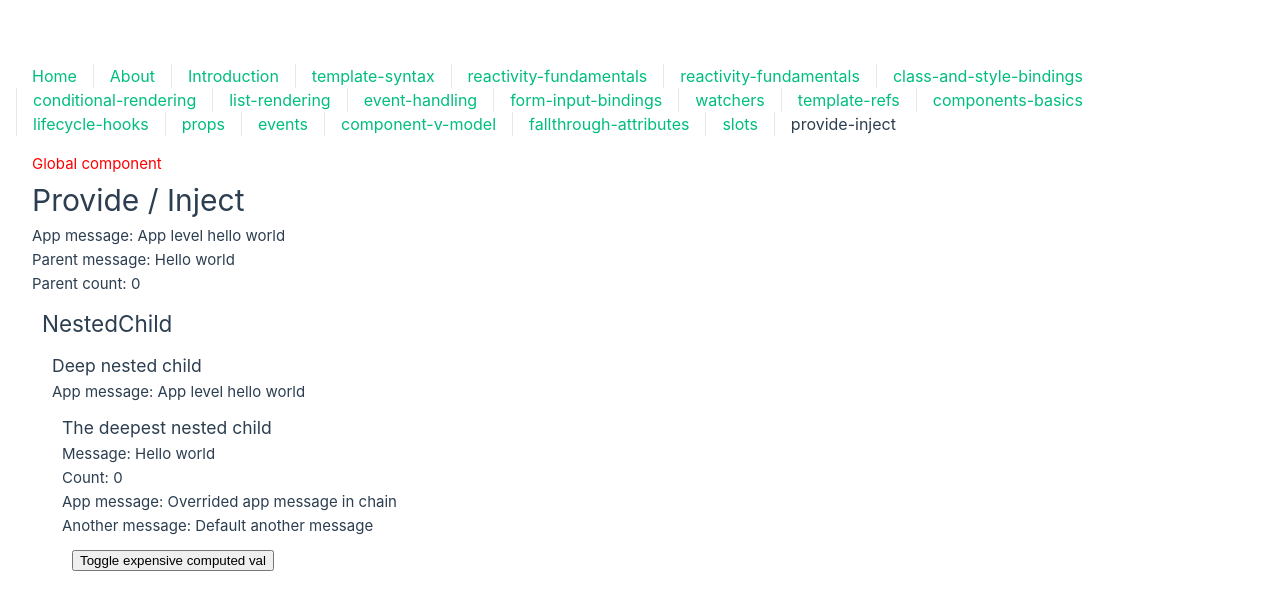
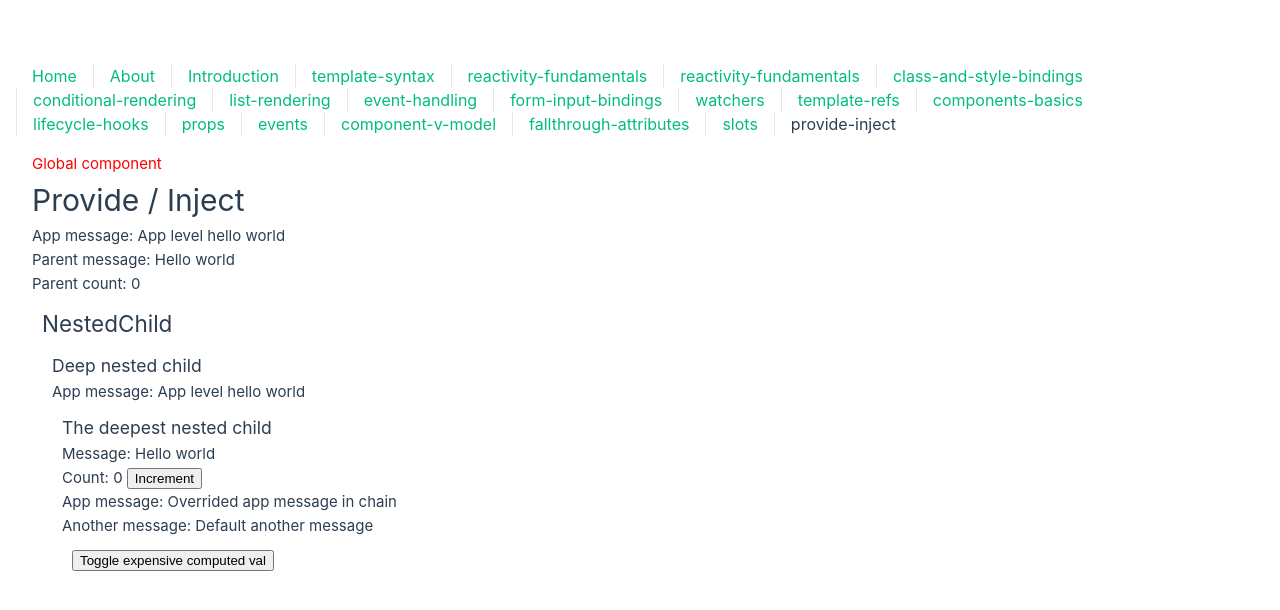
Before and after one commit to Johnny-Jackpot/sandbox, a Vue app in the folder vue/vue-project/: page /components-in-depth/provide-inject in a window 1280 px wide. Shown: the top 610 px of the page. Built offline with nearby package versions, Linux system fonts and the light colour scheme; the HTML template or start-up script is replaced by a standard one.

Commit message:
provide - inject

```diff
--- a/vue/vue-project/src/components/provide-inject/TheDeepestNestedChild.vue
+++ b/vue/vue-project/src/components/provide-inject/TheDeepestNestedChild.vue
@@ -3,7 +3,7 @@ import type { CountType, MessageType } from '@/views/components-in-depth/Provide
 import { inject, ref } from 'vue';
 
 const message = inject<MessageType>('message')
-const count = inject<CountType>('count')
+const countInject = inject<CountType>('count');
 const appMessage = inject('app:message');
 
 const anotherMessage = inject('anotherMessage', 'Default another message')
@@ -25,7 +25,10 @@ const expensiveCount = inject('expensiveCount', () => runExpansiveCalculation(),
   <div>
     <h3>The deepest nested child</h3>
     <p>Message: {{ message }}</p>
-    <p>Count: {{ count }}</p>
+    <p>
+      Count: {{ countInject?.count }}
+      <button @click="countInject?.increment">Increment</button>
+    </p>
     <p>App message: {{ appMessage }}</p>
     <p>Another message: {{ anotherMessage }}</p>
     <p v-if="showExpensiveComputedVal">
--- a/vue/vue-project/src/views/components-in-depth/ProvideInject.vue
+++ b/vue/vue-project/src/views/components-in-depth/ProvideInject.vue
@@ -1,15 +1,23 @@
 <script setup lang="ts">
 import NestedChild from '@/components/provide-inject/NestedChild.vue';
-import { inject, provide, ref } from 'vue';
+import { inject, provide, readonly, ref } from 'vue';
 
 const message = ref('Hello world')
 const count = ref(0)
 
 export type MessageType = typeof message;
-export type CountType = typeof count;
+
+const provideCount = {
+  count: readonly(count),
+  increment() {
+    count.value++
+  }
+}
+
+export type CountType = typeof provideCount;
 
 provide('message', message)
-provide('count', count)
+provide('count', provideCount)
 
 const appMessage = inject('app:message')
 </script>
```
